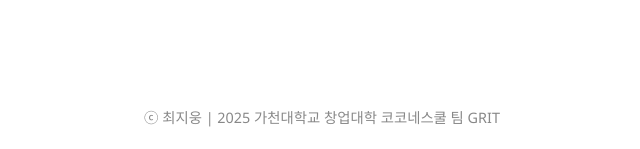
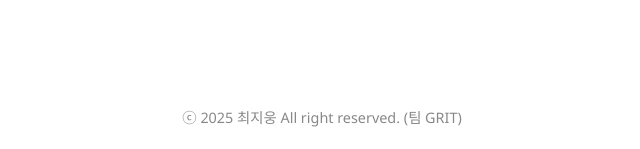
Before and after one commit to choijiwoong/Com.On, a Flask app: page / in a window 1280 px wide. Shown: the part 651-800 px from the top of the page, without its empty margins (318-958 px from the left). Run offline with Flask 3, Linux system fonts and the light colour scheme.

Commit message:
style. 카피라이트 수정

```diff
--- a/templates/index.html
+++ b/templates/index.html
@@ -60,7 +60,7 @@
     </form>
   </div>
   <footer style="margin-top: 60px; padding: 20px 0; text-align: center; font-size: 0.9rem; color: #888;">
-    ⓒ 최지웅 | 2025 가천대학교 창업대학 코코네스쿨 팀 GRIT
+    ⓒ 2025 최지웅 All right reserved. (팀 GRIT)
   </footer>
   </div>
 
```
